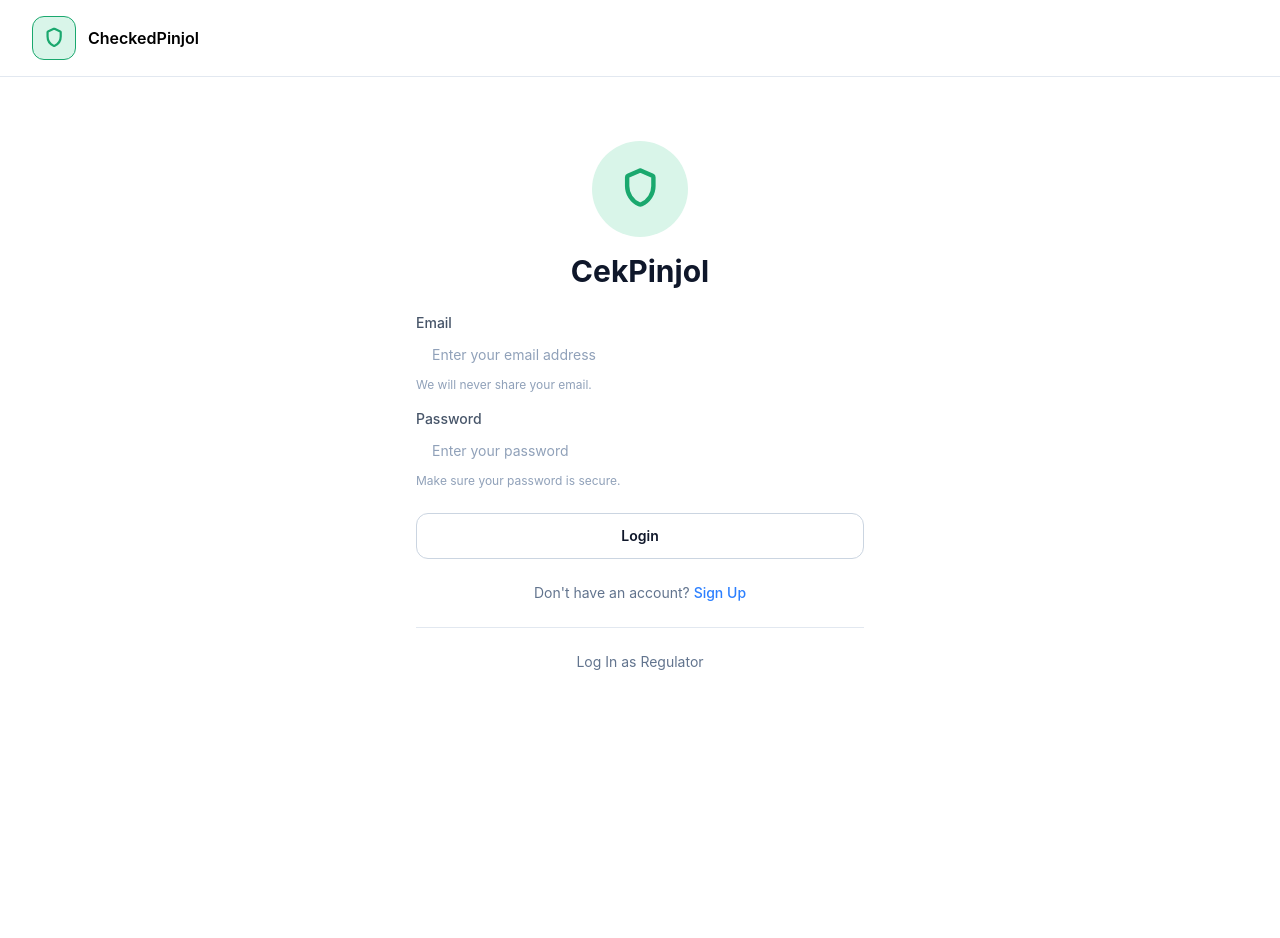
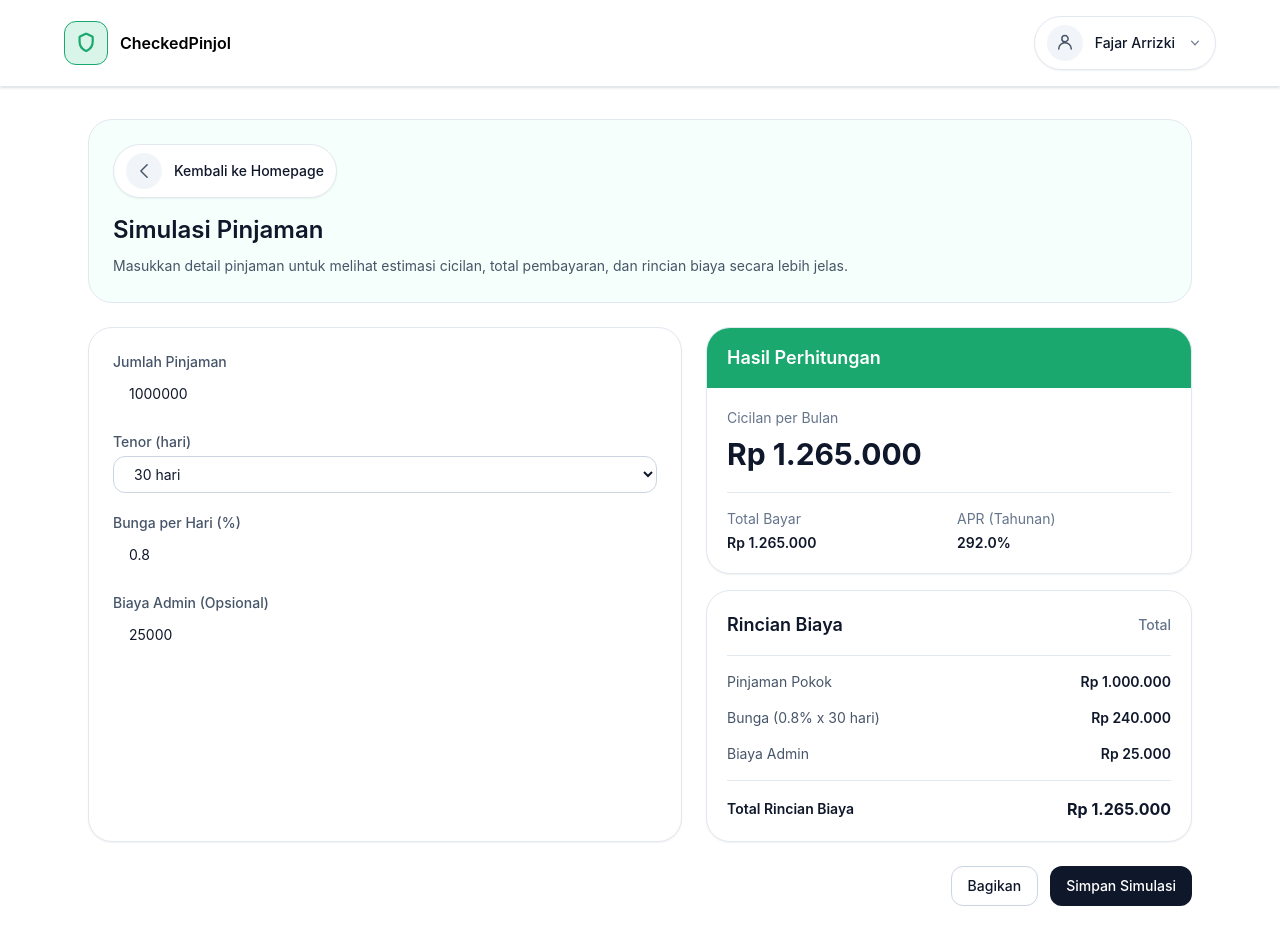
Before and after one commit to FajarArrizki/checked-pinjol-frontend, a React (Vite) app: page /simulation in a window 1280 px wide. Before the commit the page ends 800 px from the top, so only its background shows below. Built offline with nearby package versions, Linux system fonts and the light colour scheme.

Commit message:
refactor: move frontend navigation to router

```diff
--- a/package.json
+++ b/package.json
@@ -11,7 +11,8 @@
   },
   "dependencies": {
     "react": "^19.2.5",
-    "react-dom": "^19.2.5"
+    "react-dom": "^19.2.5",
+    "react-router-dom": "^7.8.2"
   },
   "devDependencies": {
     "@eslint/js": "^10.0.1",
--- a/src/App.tsx
+++ b/src/App.tsx
@@ -1,67 +1,7 @@
-import { useState } from 'react'
-
-import {
-  HomePage,
-  LoanSimulationPage,
-  LoginPage,
-  RegulatorDashboardPage,
-  ReportApplicationPage,
-  ReportDetailPage,
-  ReportStatusPage,
-} from './pages'
-import type { ReportDetail } from './pages'
+import { AppRouter } from './router/AppRouter'
 
 function App() {
-  const [currentPage, setCurrentPage] = useState<'login' | 'home' | 'simulation' | 'report-application' | 'report-status' | 'report-detail' | 'regulator'>('login')
-  const [selectedReport, setSelectedReport] = useState<ReportDetail | null>(null)
-
-  if (currentPage === 'regulator') {
-    return <RegulatorDashboardPage onLogout={() => setCurrentPage('login')} />
-  }
-
-  if (currentPage === 'report-detail' && selectedReport) {
-    return (
-      <ReportDetailPage
-        report={selectedReport}
-        onBack={() => setCurrentPage('report-status')}
-        onLogout={() => setCurrentPage('login')}
-      />
-    )
-  }
-
-  if (currentPage === 'report-status') {
-    return (
-      <ReportStatusPage
-        onBack={() => setCurrentPage('home')}
-        onLogout={() => setCurrentPage('login')}
-        onOpenDetail={(report) => {
-          setSelectedReport(report)
-          setCurrentPage('report-detail')
-        }}
-      />
-    )
-  }
-
-  if (currentPage === 'report-application') {
-    return <ReportApplicationPage onBack={() => setCurrentPage('home')} onLogout={() => setCurrentPage('login')} />
-  }
-
-  if (currentPage === 'simulation') {
-    return <LoanSimulationPage onBack={() => setCurrentPage('home')} onLogout={() => setCurrentPage('login')} />
-  }
-
-  if (currentPage === 'home') {
-    return (
-      <HomePage
-        onLogout={() => setCurrentPage('login')}
-        onOpenSimulation={() => setCurrentPage('simulation')}
-        onOpenReportApplication={() => setCurrentPage('report-application')}
-        onOpenReportStatus={() => setCurrentPage('report-status')}
-      />
-    )
-  }
-
-  return <LoginPage onLogin={() => setCurrentPage('home')} onLoginRegulator={() => setCurrentPage('regulator')} />
+  return <AppRouter />
 }
 
 export default App
--- a/src/components/BackLink.tsx
+++ b/src/components/BackLink.tsx
@@ -1,10 +1,12 @@
 import type { MouseEventHandler } from 'react'
+import { Link } from 'react-router-dom'
 
 import { backLinkConfig } from './config/back-link'
 import { tokens } from '../config/tokens'
 
 type BackLinkProps = {
   toLabel: string
+  to?: string
   href?: string
   onClick?: MouseEventHandler<HTMLButtonElement | HTMLAnchorElement>
 }
@@ -40,7 +42,22 @@ function BackContent({ toLabel }: Pick<BackLinkProps, 'toLabel'>) {
   )
 }
 
-export function BackLink({ toLabel, href, onClick }: BackLinkProps) {
+export function BackLink({ toLabel, to, href, onClick }: BackLinkProps) {
+  if (to) {
+    return (
+      <Link
+        to={to}
+        className={baseClassName}
+        style={{
+          ...backLinkConfig.button,
+          borderRadius: tokens.radius.full,
+        }}
+      >
+        <BackContent toLabel={toLabel} />
+      </Link>
+    )
+  }
+
   if (href) {
     return (
       <a
--- a/src/pages/HomePage.tsx
+++ b/src/pages/HomePage.tsx
@@ -1,12 +1,7 @@
+import { useNavigate } from 'react-router-dom'
 import { AppNavbar, ArticleCard, MenuCard } from '../components'
 import heroImage from '../assets/hero.png'
-
-type HomePageProps = {
-  onLogout?: () => void
-  onOpenSimulation?: () => void
-  onOpenReportApplication?: () => void
-  onOpenReportStatus?: () => void
-}
+import { paths } from '../router/paths'
 
 const menuItems = [
   {
@@ -96,10 +91,12 @@ const newsItems = [
   },
 ]
 
-export function HomePage({ onLogout, onOpenSimulation, onOpenReportApplication, onOpenReportStatus }: HomePageProps) {
+export function HomePage() {
+  const navigate = useNavigate()
+
   return (
     <div className="min-h-screen bg-white">
-      <AppNavbar onLogout={onLogout} />
+      <AppNavbar onLogout={() => navigate(paths.login)} />
 
       <main className="mx-auto flex w-full max-w-6xl flex-col gap-8 px-6 py-8">
         <section>
@@ -118,11 +115,11 @@ export function HomePage({ onLogout, onOpenSimulation, onOpenReportApplication,
                 icon={item.icon}
                 onClick={
                   item.title === 'Simulasi Pinjaman'
-                    ? onOpenSimulation
+                    ? () => navigate(paths.simulation)
                     : item.title === 'Laporkan Aplikasi'
-                      ? onOpenReportApplication
+                      ? () => navigate(paths.reportApplication)
                       : item.title === 'Status Laporan Saya'
-                        ? onOpenReportStatus
+                        ? () => navigate(paths.reportStatus)
                       : undefined
                 }
               />
--- a/src/pages/LoanSimulationPage.tsx
+++ b/src/pages/LoanSimulationPage.tsx
@@ -1,4 +1,5 @@
 import { useMemo, useState } from 'react'
+import { useNavigate } from 'react-router-dom'
 
 import {
   AppNavbar,
@@ -10,11 +11,7 @@ import {
   PageHeaderCard,
 } from '../components'
 import { tokens } from '../config/tokens'
-
-type LoanSimulationPageProps = {
-  onBack?: () => void
-  onLogout?: () => void
-}
+import { paths } from '../router/paths'
 
 const tenorOptions = [7, 14, 21, 30, 60, 90]
 
@@ -26,11 +23,12 @@ function formatCurrency(value: number) {
   }).format(value)
 }
 
-export function LoanSimulationPage({ onBack, onLogout }: LoanSimulationPageProps) {
+export function LoanSimulationPage() {
   const [loanAmount, setLoanAmount] = useState('1000000')
   const [tenor, setTenor] = useState('30')
   const [dailyInterest, setDailyInterest] = useState('0.8')
   const [adminFee, setAdminFee] = useState('25000')
+  const navigate = useNavigate()
 
   const calculation = useMemo(() => {
     const principal = Number(loanAmount) || 0
@@ -55,11 +53,11 @@ export function LoanSimulationPage({ onBack, onLogout }: LoanSimulationPageProps
 
   return (
     <div className="min-h-screen bg-white">
-      <AppNavbar onLogout={onLogout} />
+      <AppNavbar onLogout={() => navigate(paths.login)} />
 
       <main className="mx-auto flex w-full max-w-6xl flex-col gap-6 px-6 py-8">
         <PageHeaderCard
-          back={<BackLink toLabel="Homepage" onClick={onBack} />}
+          back={<BackLink toLabel="Homepage" to={paths.home} />}
           title="Simulasi Pinjaman"
           description="Masukkan detail pinjaman untuk melihat estimasi cicilan, total pembayaran, dan rincian biaya secara lebih jelas."
         />
--- a/src/pages/LoginPage.tsx
+++ b/src/pages/LoginPage.tsx
@@ -1,27 +1,25 @@
 import { useState } from 'react'
+import { useNavigate } from 'react-router-dom'
 import { BrandIcon } from '../components'
 import { Input } from '../components'
 import { Button } from '../components'
+import { paths } from '../router/paths'
 
-type LoginPageProps = {
-  onLogin?: () => void
-  onLoginRegulator?: () => void
-}
-
-export function LoginPage({ onLogin, onLoginRegulator }: LoginPageProps) {
+export function LoginPage() {
   const [email, setEmail] = useState('')
   const [password, setPassword] = useState('')
   const [mode, setMode] = useState<'user' | 'regulator'>('user')
+  const navigate = useNavigate()
 
   const isRegulator = mode === 'regulator'
 
   const handleLogin = () => {
     if (isRegulator) {
-      onLoginRegulator?.()
+      navigate(paths.regulatorOverview)
       return
     }
 
-    onLogin?.()
+    navigate(paths.home)
   }
 
   return (
--- a/src/pages/RegulatorDashboardPage.tsx
+++ b/src/pages/RegulatorDashboardPage.tsx
@@ -1,43 +1,29 @@
 import { useState } from 'react'
+import { Outlet, useLocation, useNavigate } from 'react-router-dom'
 
 import { AppNavbar, Sidebar } from '../components'
+import { paths } from '../router/paths'
 import { tokens } from '../config/tokens'
-import {
-  RegulatorIncomingReportsPage,
-  RegulatorOverviewPage,
-  RegulatorRegisteredLoansPage,
-  RegulatorSettingsPage,
-} from './index'
 
-type RegulatorDashboardPageProps = {
-  onLogout?: () => void
-}
-
-export function RegulatorDashboardPage({ onLogout }: RegulatorDashboardPageProps) {
+export function RegulatorDashboardPage() {
   const [collapsed, setCollapsed] = useState(false)
-  const [activeMenu, setActiveMenu] = useState<'overview' | 'incoming' | 'registered' | 'settings'>('overview')
+  const navigate = useNavigate()
+  const location = useLocation()
 
   const sidebarItems = [
-    { label: 'Overview', active: activeMenu === 'overview', onClick: () => setActiveMenu('overview') },
-    { label: 'Laporan Masuk', active: activeMenu === 'incoming', onClick: () => setActiveMenu('incoming') },
+    { label: 'Overview', active: location.pathname === paths.regulatorOverview, onClick: () => navigate(paths.regulatorOverview) },
+    { label: 'Laporan Masuk', active: location.pathname === paths.regulatorIncomingReports, onClick: () => navigate(paths.regulatorIncomingReports) },
     {
       label: 'Pinjaman Online Terdaftar',
-      active: activeMenu === 'registered',
-      onClick: () => setActiveMenu('registered'),
+      active: location.pathname === paths.regulatorRegisteredLoans,
+      onClick: () => navigate(paths.regulatorRegisteredLoans),
     },
-    { label: 'Pengaturan', active: activeMenu === 'settings', onClick: () => setActiveMenu('settings') },
+    { label: 'Pengaturan', active: location.pathname === paths.regulatorSettings, onClick: () => navigate(paths.regulatorSettings) },
   ]
-
-  const content = {
-    overview: <RegulatorOverviewPage />,
-    incoming: <RegulatorIncomingReportsPage />,
-    registered: <RegulatorRegisteredLoansPage />,
-    settings: <RegulatorSettingsPage />,
-  }[activeMenu]
 
   return (
     <div className="min-h-screen bg-white">
-      <AppNavbar username="Regulator" onLogout={onLogout} />
+      <AppNavbar username="Regulator" onLogout={() => navigate(paths.login)} />
 
       <main className="mx-auto flex w-full max-w-6xl gap-6 px-6 pt-px pb-8">
         <Sidebar
@@ -57,7 +43,7 @@ export function RegulatorDashboardPage({ onLogout }: RegulatorDashboardPageProps
               boxShadow: tokens.shadow.sm,
             }}
           >
-            {content}
+            <Outlet />
           </div>
         </section>
       </main>
--- a/src/pages/ReportApplicationPage.tsx
+++ b/src/pages/ReportApplicationPage.tsx
@@ -1,4 +1,5 @@
 import { useState } from 'react'
+import { useNavigate } from 'react-router-dom'
 
 import {
   AppNavbar,
@@ -12,23 +13,21 @@ import {
 import heroImage from '../assets/hero.png'
 import { tokens } from '../config/tokens'
 
-type ReportApplicationPageProps = {
-  onBack?: () => void
-  onLogout?: () => void
-}
+import { paths } from '../router/paths'
 
-export function ReportApplicationPage({ onBack, onLogout }: ReportApplicationPageProps) {
+export function ReportApplicationPage() {
   const [appLink, setAppLink] = useState('')
   const [description, setDescription] = useState('')
   const [email, setEmail] = useState('')
+  const navigate = useNavigate()
 
   return (
     <div className="min-h-screen bg-white">
-      <AppNavbar onLogout={onLogout} />
+      <AppNavbar onLogout={() => navigate(paths.login)} />
 
       <main className="mx-auto flex w-full max-w-6xl flex-col gap-6 px-6 py-8">
         <PageHeaderCard
-          back={<BackLink toLabel="Homepage" onClick={onBack} />}
+          back={<BackLink toLabel="Homepage" to={paths.home} />}
           title="Laporkan Aplikasi"
           description="Laporkan aplikasi yang mencurigakan atau bermasalah dengan menyertakan tautan, kronologi singkat, dan bukti pendukung."
         />
--- a/src/pages/ReportDetailPage.tsx
+++ b/src/pages/ReportDetailPage.tsx
@@ -1,3 +1,4 @@
+import { useLocation, useNavigate } from 'react-router-dom'
 import {
   AppNavbar,
   BackLink,
@@ -7,6 +8,7 @@ import {
 } from '../components'
 import heroImage from '../assets/hero.png'
 import { tokens } from '../config/tokens'
+import { paths } from '../router/paths'
 
 type ReportStatus = 'process' | 'selesai' | 'terminate'
 
@@ -19,20 +21,23 @@ export type ReportDetail = {
   chronology: string
 }
 
-type ReportDetailPageProps = {
-  report: ReportDetail
-  onBack?: () => void
-  onLogout?: () => void
-}
+export function ReportDetailPage() {
+  const navigate = useNavigate()
+  const location = useLocation()
+  const report = (location.state as { report?: ReportDetail } | null)?.report
 
-export function ReportDetailPage({ report, onBack, onLogout }: ReportDetailPageProps) {
+  if (!report) {
+    navigate(paths.reportStatus)
+    return null
+  }
+
   return (
     <div className="min-h-screen bg-white">
-      <AppNavbar onLogout={onLogout} />
+      <AppNavbar onLogout={() => navigate(paths.login)} />
 
       <main className="mx-auto flex w-full max-w-6xl flex-col gap-6 px-6 py-8">
         <PageHeaderCard
-          back={<BackLink toLabel="Status Laporan Saya" onClick={onBack} />}
+          back={<BackLink toLabel="Status Laporan Saya" to={paths.reportStatus} />}
           title="Detail Laporan"
           description="Tinjau detail laporan secara lengkap, termasuk status penanganan, kronologi, tautan aplikasi, dan bukti lampiran."
         />
--- a/src/pages/ReportStatusPage.tsx
+++ b/src/pages/ReportStatusPage.tsx
@@ -1,3 +1,4 @@
+import { useNavigate } from 'react-router-dom'
 import {
   AppNavbar,
   BackLink,
@@ -7,21 +8,18 @@ import {
   SearchBar,
 } from '../components'
 import { tokens } from '../config/tokens'
+import { paths } from '../router/paths'
 
-type ReportStatusPageProps = {
-  onBack?: () => void
-  onLogout?: () => void
-  onOpenDetail?: (report: {
+export type ReportSummary = {
   appName: string
   description: string
   status: 'process' | 'selesai' | 'terminate'
   date: string
   link: string
   chronology: string
-  }) => void
 }
 
-const reportItems = [
+const reportItems: ReportSummary[] = [
   {
     appName: 'Pinjol Cepat Dana',
     description: 'Pengguna melaporkan bunga tidak sesuai dan penagihan yang terlalu agresif.',
@@ -48,14 +46,16 @@ const reportItems = [
   },
 ]
 
-export function ReportStatusPage({ onBack, onLogout, onOpenDetail }: ReportStatusPageProps) {
+export function ReportStatusPage() {
+  const navigate = useNavigate()
+
   return (
     <div className="min-h-screen bg-white">
-      <AppNavbar onLogout={onLogout} />
+      <AppNavbar onLogout={() => navigate(paths.login)} />
 
       <main className="mx-auto flex w-full max-w-6xl flex-col gap-6 px-6 py-8">
         <PageHeaderCard
-          back={<BackLink toLabel="Homepage" onClick={onBack} />}
+          back={<BackLink toLabel="Homepage" to={paths.home} />}
           title="Status Laporan Saya"
           description="Pantau setiap laporan yang telah kamu kirim, mulai dari verifikasi awal hingga hasil penanganan akhir."
         />
@@ -104,7 +104,7 @@ export function ReportStatusPage({ onBack, onLogout, onOpenDetail }: ReportStatu
                 status={item.status}
                 date={item.date}
                 className="w-full p-6"
-                onClick={() => onOpenDetail?.(item)}
+                onClick={() => navigate(paths.reportDetail, { state: { report: item } })}
               />
             ))}
           </div>
--- /dev/null
+++ b/src/router/AppRouter.tsx
@@ -0,0 +1,39 @@
+import { BrowserRouter, Navigate, Route, Routes } from 'react-router-dom'
+
+import {
+  HomePage,
+  LoanSimulationPage,
+  LoginPage,
+  RegulatorDashboardPage,
+  RegulatorIncomingReportsPage,
+  RegulatorOverviewPage,
+  RegulatorRegisteredLoansPage,
+  RegulatorSettingsPage,
+  ReportApplicationPage,
+  ReportDetailPage,
+  ReportStatusPage,
+} from '../pages'
+import { paths } from './paths'
+
+export function AppRouter() {
+  return (
+    <BrowserRouter>
+      <Routes>
+        <Route path="/" element={<Navigate to={paths.login} replace />} />
+        <Route path={paths.login} element={<LoginPage />} />
+        <Route path={paths.home} element={<HomePage />} />
+        <Route path={paths.simulation} element={<LoanSimulationPage />} />
+        <Route path={paths.reportApplication} element={<ReportApplicationPage />} />
+        <Route path={paths.reportStatus} element={<ReportStatusPage />} />
+        <Route path={paths.reportDetail} element={<ReportDetailPage />} />
+
+        <Route path={paths.regulatorOverview} element={<RegulatorDashboardPage />}>
+          <Route index element={<RegulatorOverviewPage />} />
+          <Route path="incoming-reports" element={<RegulatorIncomingReportsPage />} />
+          <Route path="registered-loans" element={<RegulatorRegisteredLoansPage />} />
+          <Route path="settings" element={<RegulatorSettingsPage />} />
+        </Route>
+      </Routes>
+    </BrowserRouter>
+  )
+}
--- /dev/null
+++ b/src/router/paths.ts
@@ -0,0 +1,12 @@
+export const paths = {
+  login: '/login',
+  home: '/home',
+  simulation: '/simulation',
+  reportApplication: '/report-application',
+  reportStatus: '/report-status',
+  reportDetail: '/report-status/detail',
+  regulatorOverview: '/regulator',
+  regulatorIncomingReports: '/regulator/incoming-reports',
+  regulatorRegisteredLoans: '/regulator/registered-loans',
+  regulatorSettings: '/regulator/settings',
+} as const
```
Also changed, not shown: 1 other file (tests, documents, lock files or other folders). Lines whose indentation alone changed are shown as unchanged.
